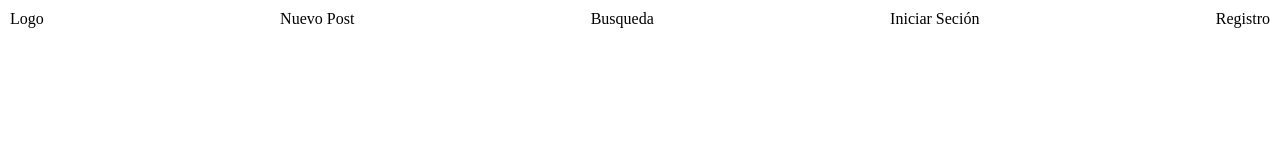
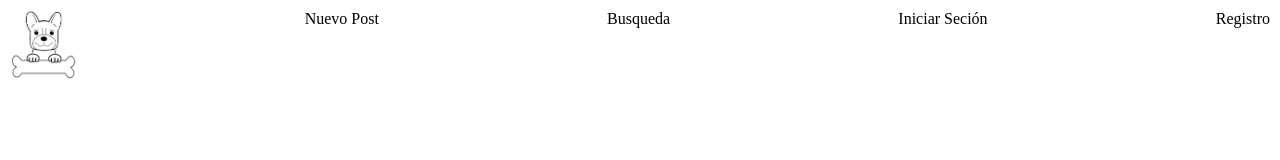
Before and after one commit to PruebasMintic/ExplicacionHtml5-Css, a plain HTML site: page index.html in a window 1280 px wide. Drawn offline with Linux system fonts and the light colour scheme.

Commit message:
agregar logo con estilo

```diff
--- a/index.html
+++ b/index.html
@@ -11,7 +11,9 @@
 <body>
     <header>
         <ul class="navbar">
-            <li>Logo</li>
+            <li>
+                <img src="./media/R.jpg" alt="image"  class="logo"/>
+            </li>
             <li>Nuevo Post</li>
             <li>Busqueda</li>
             <li>Iniciar Seción</li>
--- a/style/stilo.css
+++ b/style/stilo.css
@@ -12,3 +12,6 @@ ul{
     justify-content: space-between;
     padding: 10px;
 }
+.logo{
+    height: 70px;
+}
```
Also changed, not shown: media/R.jpg (added).
